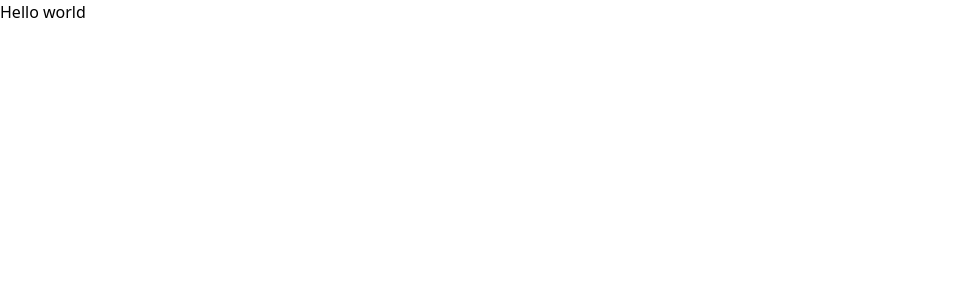
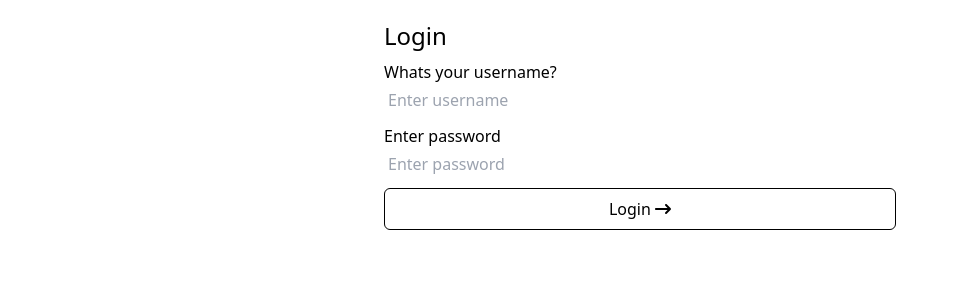
Before and after one commit to mrgk21/task-manager, a React (Vite) app: page /login in a window 1280 px wide. Shown: the top 300 px of the page, without its empty margins (0-958 px from the left). Built offline with nearby package versions, Linux system fonts and the light colour scheme.

Commit message:
dev: added login page

```diff
--- a/src/components/task.tsx
+++ b/src/components/task.tsx
@@ -11,7 +11,6 @@ interface Props {
 
 const Task = ({ task: { _id, description, title }, index }: Props) => {
 	const [isCompleted, setIsCompleted] = useState(false);
-	const [readMore, setReadMore] = useState(false);
 	return (
 		<Draggable draggableId={_id} index={index}>
 			{(provided) => (
--- a/src/pages/login.tsx
+++ b/src/pages/login.tsx
@@ -1,5 +1,95 @@
+import { faArrowRightLong } from "@fortawesome/free-solid-svg-icons";
+import { FontAwesomeIcon } from "@fortawesome/react-fontawesome";
+import { ChangeEvent, FormEvent, useState } from "react";
+import * as yup from "yup";
+
+interface CustomElements extends HTMLFormControlsCollection {
+	username: HTMLInputElement;
+	pass: HTMLInputElement;
+}
+
+interface TaskForm extends HTMLFormElement {
+	readonly elements: CustomElements;
+}
+
+const loginSchema = yup.object().shape({
+	username: yup.string().min(3).defined().required(),
+	pass: yup.string().min(3).defined().required(),
+});
+
 const Login = () => {
-	return <div>Hello world</div>;
+	const [errors, setErrors] = useState<{ [k: string]: string | null }>({});
+
+	const handleSubmit = async (event: FormEvent<TaskForm>) => {
+		event.preventDefault();
+		const { username, pass } = event.currentTarget.elements;
+
+		try {
+			const result = await loginSchema.validate(
+				{
+					username: username.value,
+					pass: pass.value,
+				},
+				{ abortEarly: false },
+			);
+			console.log(result);
+		} catch (error: unknown) {
+			const errs: typeof errors = {};
+
+			if (error instanceof yup.ValidationError) {
+				error.inner.forEach((item) => {
+					errs[item.path as string] = item.message;
+				});
+				setErrors(errs);
+				return;
+			}
+		}
+	};
+
+	const handleChange = (event: ChangeEvent<HTMLInputElement>) => {
+		const errs = { ...errors };
+		errs[event.target.name] = null;
+		setErrors(errs);
+	};
+
+	return (
+		<div className="mx-auto max-w-lg space-y-2 mt-5">
+			<h1 className="text-2xl">Login</h1>
+			<form onSubmit={handleSubmit} className="flex flex-col space-y-2">
+				<div className="flex flex-col">
+					<label htmlFor="username">Whats your username?</label>
+					{errors.username && (
+						<label className="text-sm text-red-500">{errors.username}</label>
+					)}
+					<input
+						type="text"
+						name="username"
+						id="username"
+						placeholder="Enter username"
+						onChange={handleChange}
+						className="p-1"
+					/>
+				</div>
+
+				<div className="flex flex-col">
+					<label htmlFor="pass">Enter password</label>
+					{errors.pass && <label className="text-sm text-red-500">{errors.pass}</label>}
+					<input
+						type="password"
+						name="pass"
+						id="pass"
+						placeholder="Enter password"
+						onChange={handleChange}
+						className="p-1"
+					/>
+				</div>
+
+				<button type="submit" className="border border-black p-2 rounded-md">
+					Login <FontAwesomeIcon icon={faArrowRightLong} />
+				</button>
+			</form>
+		</div>
+	);
 };
 
 export default Login;
```
